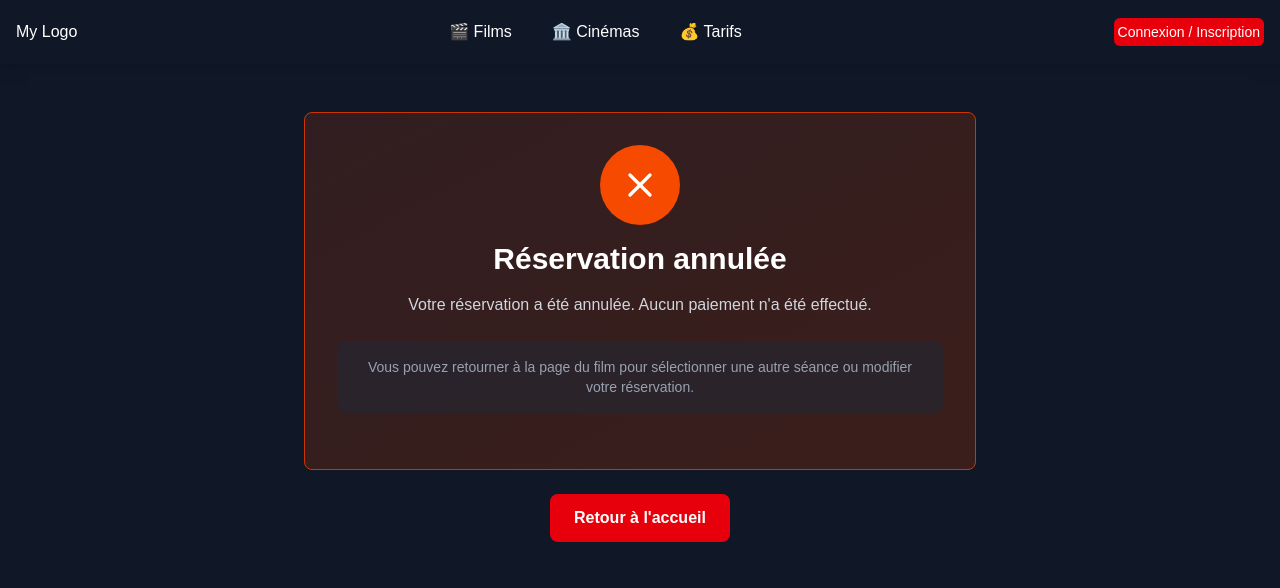
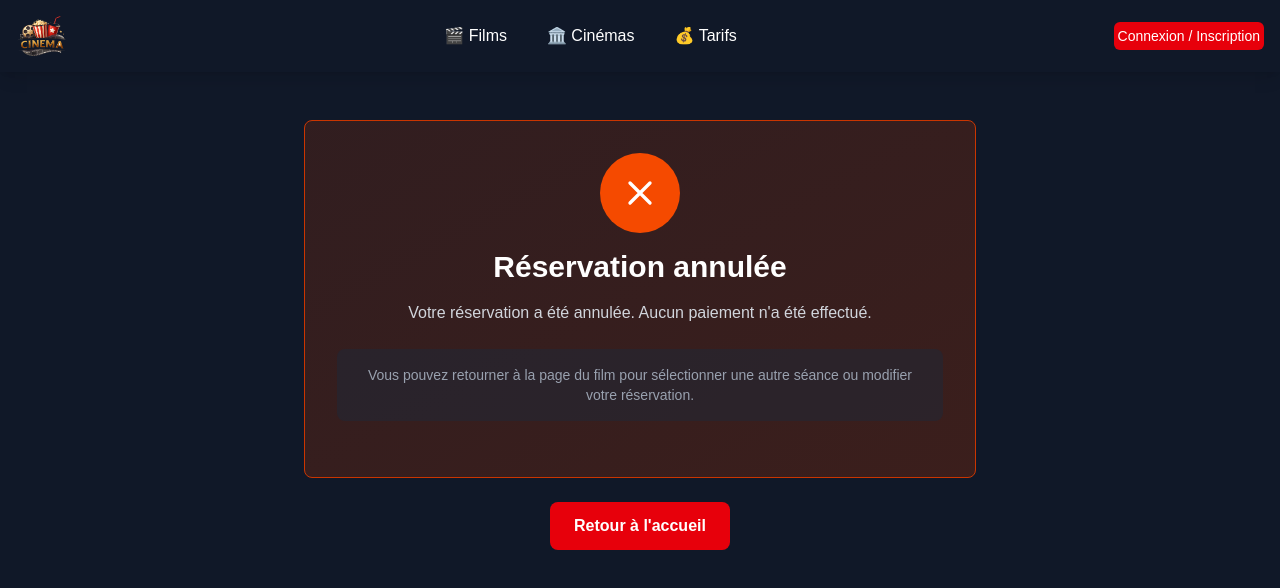
Before and after one commit to etho01/cinegest-site, a Next.js app: page /booking/cancelled in a window 1280 px wide. Shown: the top 588 px of the page. Built offline with nearby package versions, Linux system fonts and the light colour scheme; no server answers; what next-safe-action would draw is missing.

Commit message:
add icon

```diff
--- a/src/components/atoms/Logo.tsx
+++ b/src/components/atoms/Logo.tsx
@@ -2,7 +2,7 @@
 export const Logo = () => {
     return (
         <div>
-            <h1>My Logo</h1>
+            <img src="/assets/images/image.png" alt="Cinegest Logo" className="h-10 w-auto" />
         </div>
     );
 }
--- a/src/components/templates/CinemaSelectionTemplate.tsx
+++ b/src/components/templates/CinemaSelectionTemplate.tsx
@@ -17,7 +17,7 @@ export function CinemaSelectionTemplate({ cinemas }: CinemaSelectionTemplateProp
     };
 
     return (
-        <main className="min-h-screen bg-gradient-to-b from-gray-900 to-black text-white py-12">
+        <main className=" bg-gradient-to-b from-gray-900 to-primary text-white py-12">
             <div className="container mx-auto px-4">
                 {/* En-tête */}
                 <div className="text-center mb-12">
```
Also changed, not shown: public/assets/images/image.png (added).
